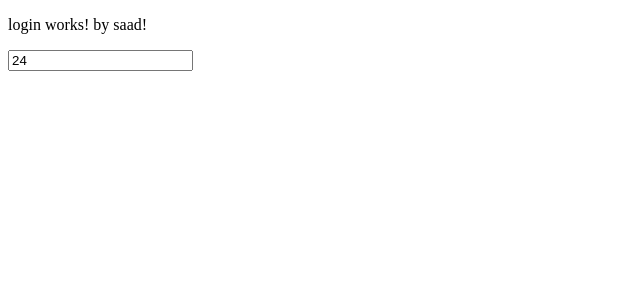
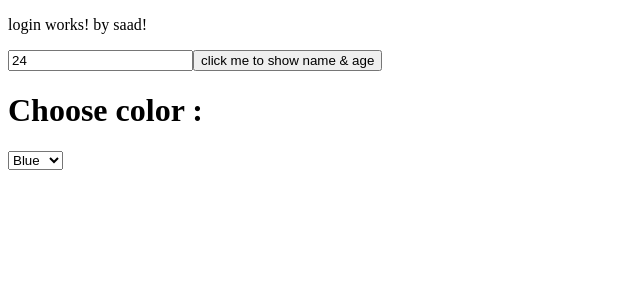
Before and after one commit to S-MW/MyFirstAngularApp, an Angular app: page / in a window 1280 px wide. Shown: the top 300 px of the page, without its empty margins (0-640 px from the left). Built offline with nearby package versions, Linux system fonts and the light colour scheme.

Commit message:
Event Binding

```diff
--- a/src/app/login/login.component.html
+++ b/src/app/login/login.component.html
@@ -1,3 +1,15 @@
 <p>login works! by {{loginName}}</p>
 
 <input type="number" [value]="age">
+
+<button (click)="showNameAndAge()">click me to show name & age</button>
+
+<h1>Choose color :</h1>
+<select style="display:block">
+    <ng-container *ngFor="let color of colors">
+        <option *ngIf="color != 'Red'">
+            {{color}}
+        </option>
+    </ng-container>
+
+</select>
--- a/src/app/login/login.component.ts
+++ b/src/app/login/login.component.ts
@@ -14,4 +14,10 @@ export class LoginComponent implements OnInit {
 
   loginName = "saad!"
   age = 24;
+  colors =["Blue","Red","Black"]
+
+
+  showNameAndAge() {
+    console.log(`Your name: ${this.loginName} , Age: ${this.age}`);
+  }
 }
```
